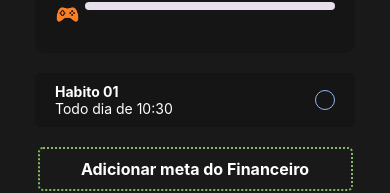
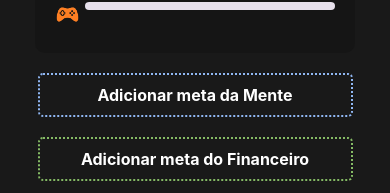
Before and after one commit to RianLimeira/lifeRobot, a React Native app: screen /Home in a window 390 px wide. Shown: the part 506-699 px from the top of the page. Built offline with nearby package versions, Linux system fonts and the light colour scheme.

Commit message:
Edição e criação dos hábitos

```diff
--- a/src/Pages/Home/index.jsx
+++ b/src/Pages/Home/index.jsx
@@ -10,8 +10,8 @@ import EditHabit from "../../Components/Home/EditHabit";
 export default function Home() {
   //navegação de paginas
   const navigation = useNavigation();
-  //controle da bara de status
-  const [mindHabit, setMindHabit] = useState("Habito Preenchido");
+  //controle da bara de status e botões (adicionar/editar)
+  const [mindHabit, setMindHabit] = useState();
   const [moneyHabit, setMoneyHabit] = useState();
   const [bodyHabit, setBodyHabit] = useState();
   const [funHabit, setFunHabit] = useState();
@@ -31,20 +31,47 @@ export default function Home() {
 
           {mindHabit ? (
             <EditHabit
-              habit={"Habito 01"}
-              frequency={"Todo dia de 10:30"}
-              habitArea={"Mente"}
+              habit={mindHabit?.habitName}
+              frequency={`${mindHabit?.habitTime} - ${mindHabit?.habitFrequency}`}
+              habitArea={mindHabit?.habitArea}
               checkColor="#90B7F3"
             />
           ) : (
             <CreateHabit habitArea="Mente" borderColor="#90B7F3" />
           )}
 
-          <CreateHabit habitArea="Financeiro" borderColor="#85bb65" />
+          {moneyHabit ? (
+            <EditHabit
+              habit={moneyHabit?.habitName}
+              frequency={`${moneyHabit?.habitTime} - ${moneyHabit?.habitFrequency}`}
+              habitArea={moneyHabit?.habitArea}
+              checkColor="#85bb65"
+            />
+          ) : (
+            <CreateHabit habitArea="Financeiro" borderColor="#85bb65" />
+          )}
 
-          <CreateHabit habitArea="Corpo" borderColor="#ff0044" />
+          {bodyHabit ? (
+            <EditHabit
+              habit={bodyHabit?.habitName}
+              frequency={`${bodyHabit?.habitTime} - ${bodyHabit?.habitFrequency}`}
+              habitArea={bodyHabit?.habitArea}
+              checkColor="#ff0044"
+            />
+          ) : (
+            <CreateHabit habitArea="Corpo" borderColor="#ff0044" />
+          )}
 
-          <CreateHabit habitArea="Humor" borderColor="#FE7F23" />
+          {funHabit ? (
+            <EditHabit
+              habit={funHabit?.habitName}
+              frequency={`${funHabit?.habitTime} - ${funHabit?.habitFrequency}`}
+              habitArea={funHabit?.habitArea}
+              checkColor="#FE7F23"
+            />
+          ) : (
+            <CreateHabit habitArea="Humor" borderColor="#FE7F23" />
+          )}
         </View>
 
         <Text
```
